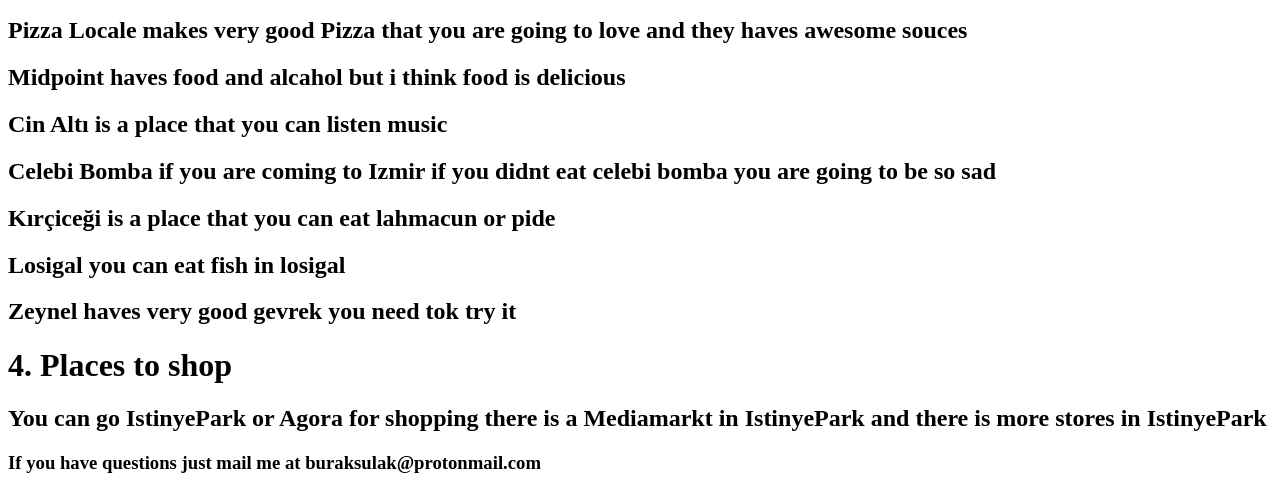
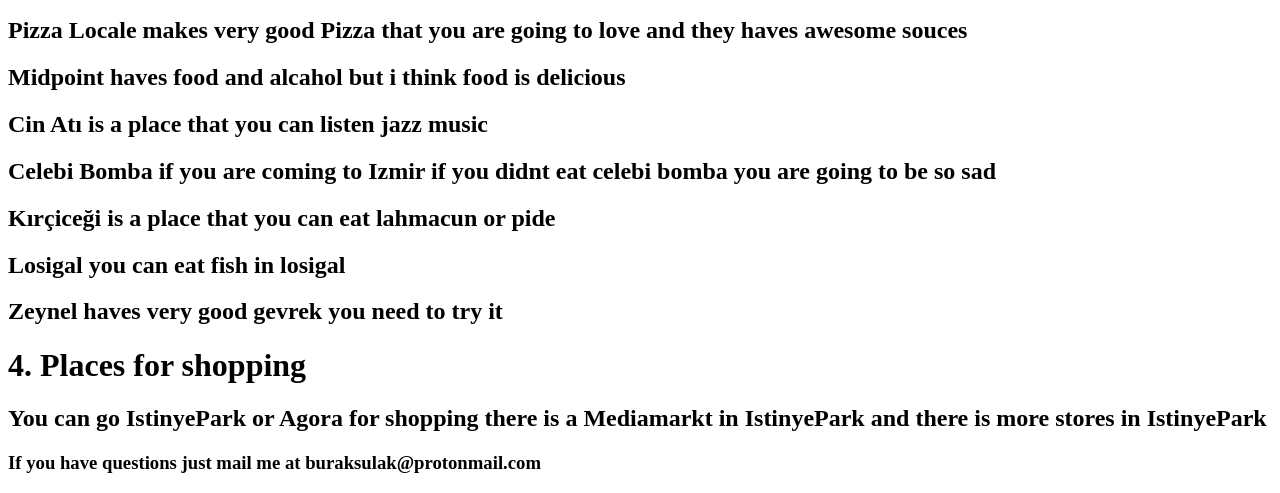
Before and after one commit to carrotsu/carrotsu.github.io, a plain HTML site: page index.html in a window 1280 px wide. Shown: the part 746-1239 px from the top of the page. Drawn offline with Linux system fonts and the light colour scheme.

Commit message:
Update index.html

```diff
--- a/index.html
+++ b/index.html
@@ -35,12 +35,12 @@
 			<h2>Alsancak Dostlar Fırını makes very good Boyoz. Boyoz is a very good pastry for breakfast</h2>
 			<h2>Pizza Locale makes very good Pizza that you are going to love and they haves awesome souces </h2>
 				<h2>Midpoint haves food and alcahol but i think food is delicious </h2>
-			<h2>Cin Altı is a place that you can listen music</h2>
+			<h2>Cin Atı is a place that you can listen jazz music</h2>
           	<h2>Celebi Bomba if you are coming to Izmir if you didnt eat celebi bomba you are going to be so sad</h2>
            <h2>Kırçiceği is a place that you can eat lahmacun or pide</h2>
            	<h2>Losigal you can eat fish in losigal</h2>
-            	<h2>Zeynel haves very good gevrek you need tok try it</h2>
-        	<h1>4. Places to shop</h1>
+            	<h2>Zeynel haves very good gevrek you need to try it</h2>
+        	<h1>4. Places for shopping</h1>
 			<h2>You can go IstinyePark or Agora for shopping there is a Mediamarkt in IstinyePark and there is more stores in IstinyePark</h2>
 
 
```
